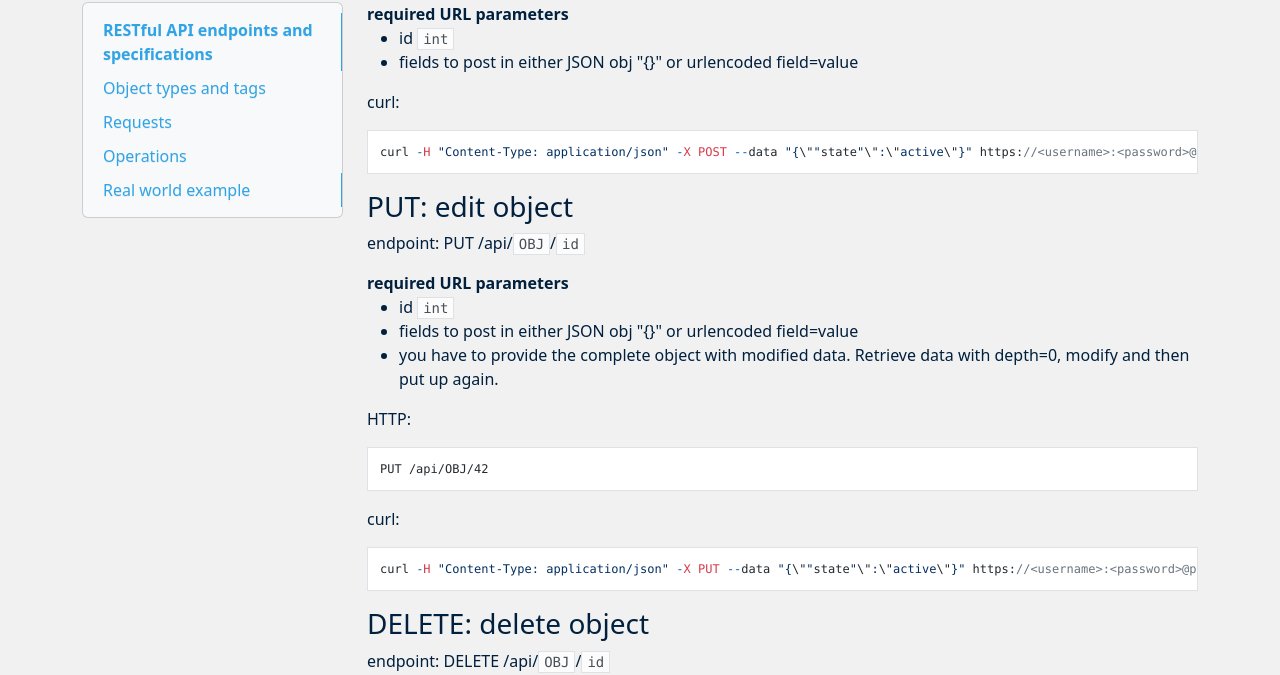
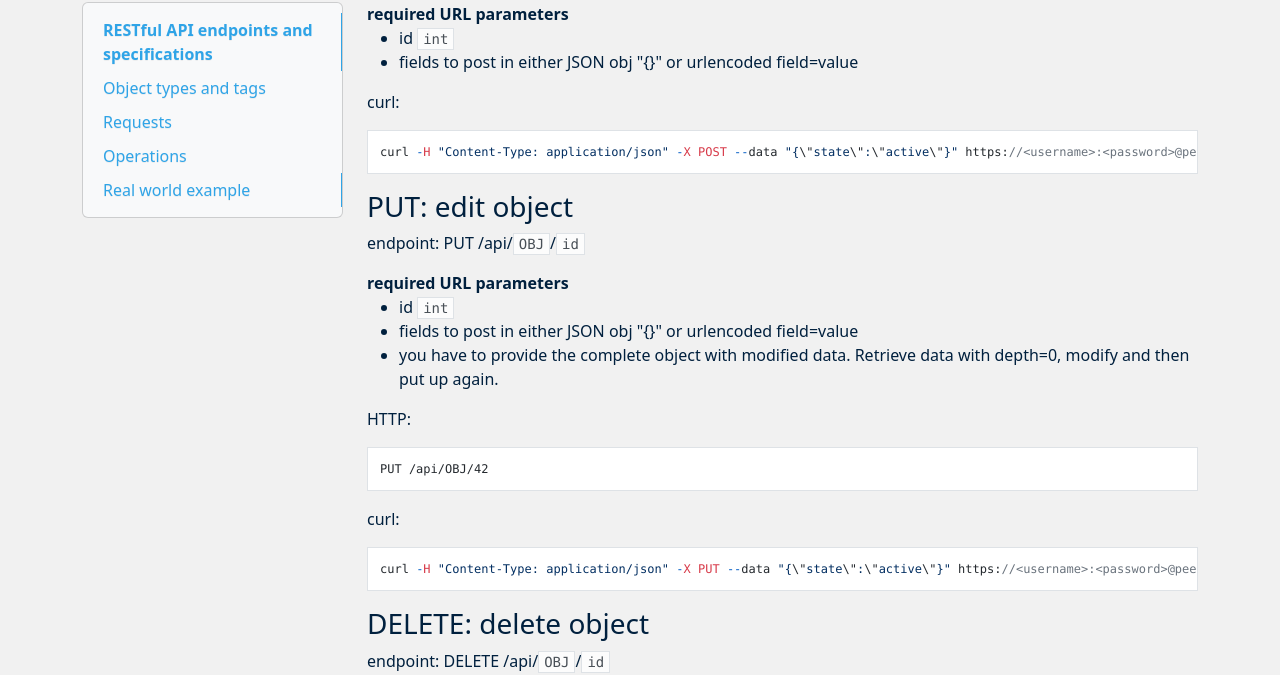
Before and after one commit to peeringdb/docs, an MkDocs documentation site: the page built from docs/api_specs.md, in a window 1280 px wide and 900 px high, scrolled down 4553 px. Shown: the part 115-790 px from the top of the window. Built offline with MkDocs 1.6.1, drawn with Linux system fonts in a browser that asks for light colours; nearby versions of some CDN libraries.

```diff
--- a/docs/api_specs.md
+++ b/docs/api_specs.md
@@ -211,7 +211,7 @@ required URL parameters
 
 curl:
 
-    curl -H "Content-Type: application/json" -X POST --data "{\""state"\":\"active\"}" https://<username>:<password>@peeringdb.com/api/OBJ
+    curl -H "Content-Type: application/json" -X POST --data "{\"state\":\"active\"}" https://<username>:<password>@peeringdb.com/api/OBJ
 
 
 ### PUT: edit object
@@ -231,7 +231,7 @@ HTTP:
 
 curl:
 
-    curl -H "Content-Type: application/json" -X PUT --data "{\""state"\":\"active\"}" https://<username>:<password>@peeringdb.com/api/OBJ/42
+    curl -H "Content-Type: application/json" -X PUT --data "{\"state\":\"active\"}" https://<username>:<password>@peeringdb.com/api/OBJ/42
 
 ### DELETE: delete object
 
```
